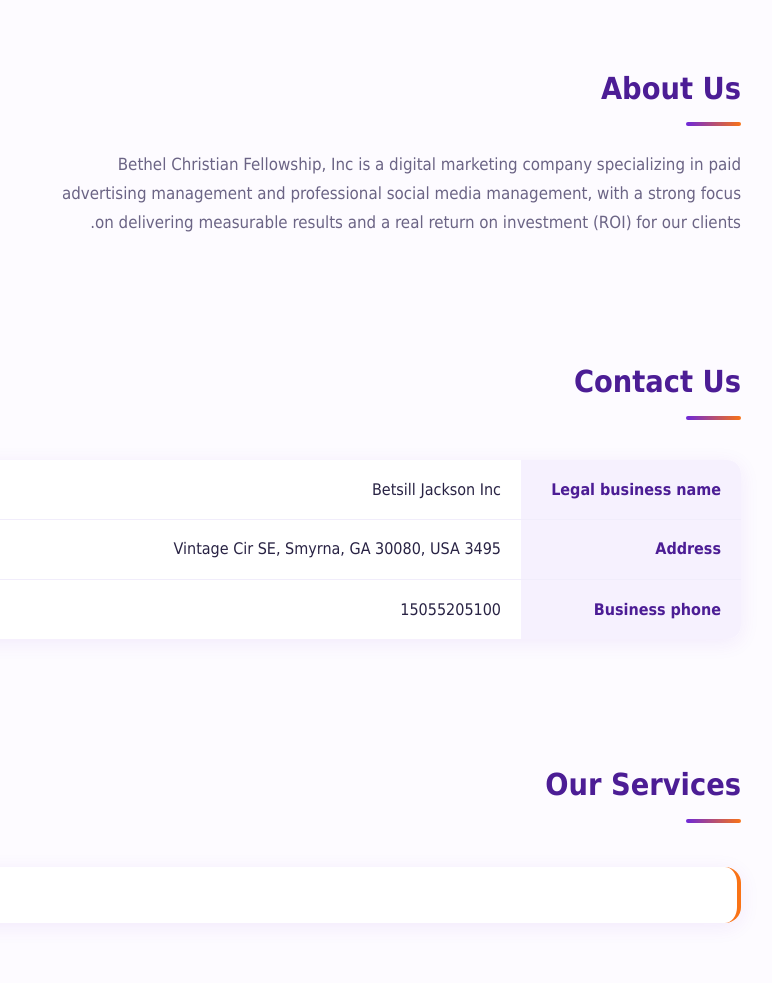
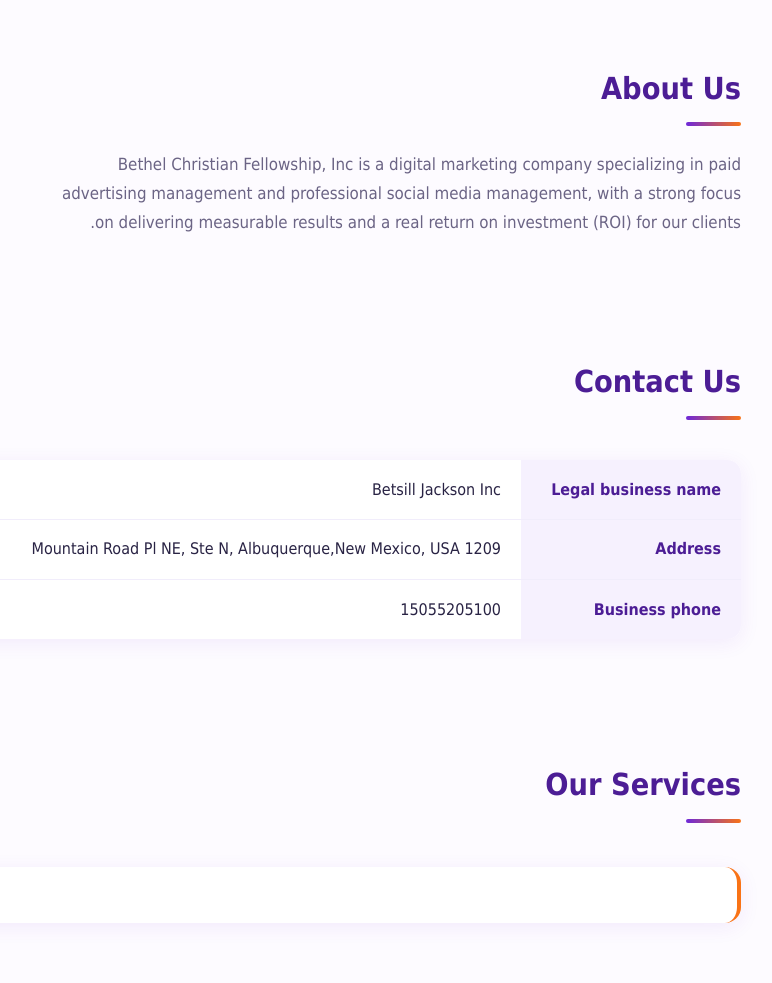
Before and after one commit to Mersal-LLC/Betsill-Jackson-Inc-.github.io, a plain HTML site: page index.html in a window 1280 px wide. Shown: the part 428-1411 px from the top of the page, without its empty margins (335-1107 px from the left). Drawn offline with Linux system fonts and the light colour scheme.

Commit message:
Update address in index.html

```diff
--- a/index.html
+++ b/index.html
@@ -223,7 +223,7 @@
     </tr>
     <tr>
       <td>Address </td>
-      <td> 3495 Vintage Cir SE, Smyrna, GA 30080, USA</td>
+      <td> 1209 Mountain Road Pl NE, Ste N, Albuquerque,New Mexico, USA</td>
     </tr>
     <tr>
       <td>Business phone</td>
```
